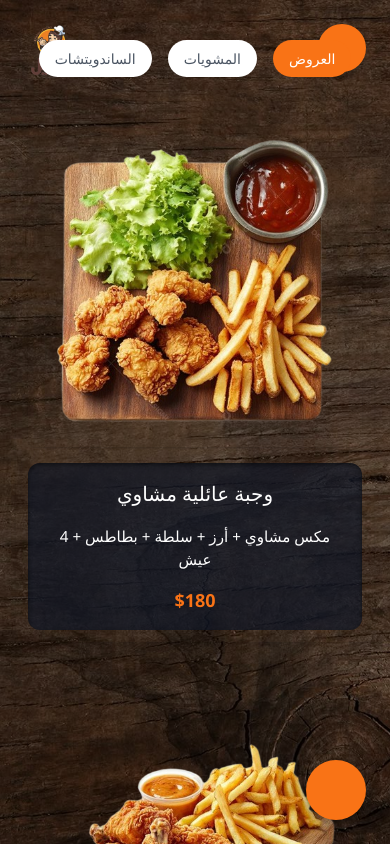
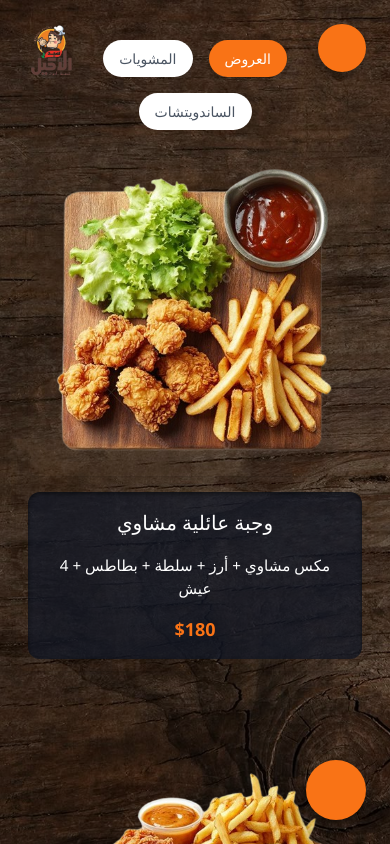
Before and after one commit to EsraaSoliman2003/Electronic-menu, a React (Vite) app: page / in a window 390 px wide. Shown: the top 844 px of the page. Built offline with nearby package versions, Linux system fonts and the light colour scheme; some icons are missing.

Commit message:
fix error

```diff
--- a/src/components/MenuTabs.jsx
+++ b/src/components/MenuTabs.jsx
@@ -1,8 +1,13 @@
 import { useState } from "react";
 import menuData from "../data/menu.json";
 import EditDialog from "./EditDialog";
+import { useMediaQuery } from "@mui/material";
+// import { useTheme } from "@mui/material/styles";
 
 function MenuTabs({ colors, isEdit }) {
+  // const theme = useTheme();
+  const isSmallScreen = useMediaQuery("(max-width:700px)");
+
   const categories = Object.keys(menuData);
   const [selectedCategory, setSelectedCategory] = useState(categories[0]);
   function hexToRgba(hex, alpha = 1) {
@@ -83,6 +88,8 @@ function MenuTabs({ colors, isEdit }) {
           gap: "1rem",
           marginBottom: "1.5rem",
           direction: "rtl",
+          maxWidth: isSmallScreen && "300px",
+          margin: "auto",
         }}
       >
         {categories.map((category) => {
```
